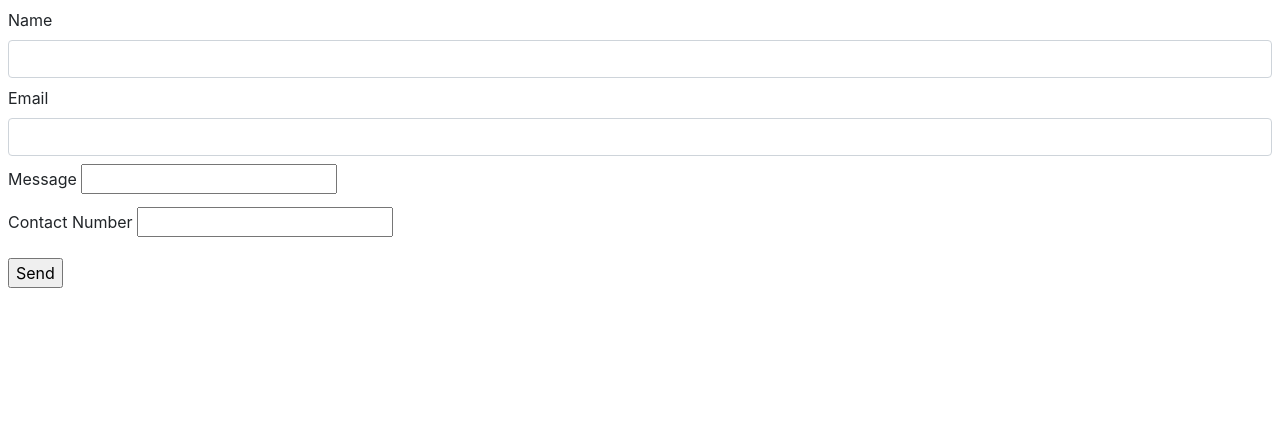
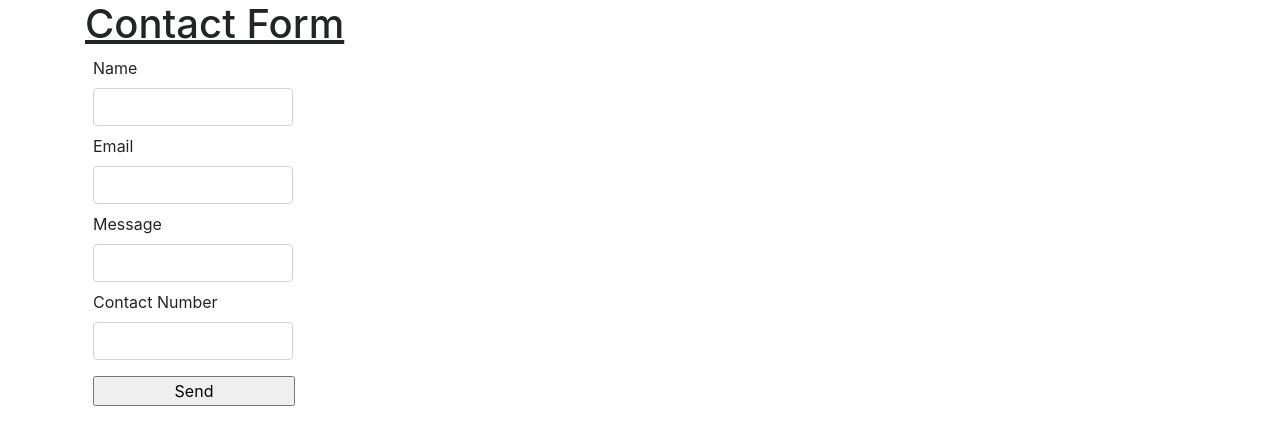
Before and after one commit to bilal4821/Contact_Form, a plain HTML site: page index.html in a window 1280 px wide. Drawn offline with nearby package versions, Linux system fonts and the light colour scheme.

Commit message:
applied styling
in reference to #1

```diff
--- a/index.html
+++ b/index.html
@@ -1,6 +1,7 @@
 <!DOCTYPE html>
 <html>
 <head>
+  <link rel="stylesheet" href="style.css">
     <link rel="stylesheet" href="https://cdn.jsdelivr.net/npm/bootstrap@4.4.1/dist/css/bootstrap.min.css" integrity="sha384-Vkoo8x4CGsO3+Hhxv8T/Q5PaXtkKtu6ug5TOeNV6gBiFeWPGFN9MuhOf23Q9Ifjh" crossorigin="anonymous">
     <title>Contact Form</title>
     <script type="text/javascript" src="https://cdn.jsdelivr.net/npm/@emailjs/browser@4/dist/email.min.js"></script>
@@ -52,35 +53,90 @@
     </form> -->
 
 
-    <div class="center">
 
 
-    <form id="contact-form">
-        <div style="margin: 8px;" class="form-group">
+
+    <!-- <form id="contact-form">
+      <h1><u>Contact Form</u></h1>
+        <div style="margin: 8px; width: 200px;" class="form-group">
           <label for="exampleInputEmail1">Name</label>
           <input name="user_name" type="text" class="form-control" id="exampleInputEmail1" aria-describedby="emailHelp">
-          <!-- <small id="emailHelp" class="form-text text-muted">We'll never share your email with anyone else.</small> -->
         </div>
-        <div style="margin: 8px;" class="form-group">
+        <div style="margin: 8px; width: 200px;" class="form-group">
           <label for="exampleInputPassword1">Email</label>
           <input name="user_email" type="email" class="form-control" id="exampleInputPassword1">
         </div>
-        <div style="margin: 8px;" class="form-group">
-            <label for="exampleInputPassword1">Message</label>
-            <!-- <textarea name="message" id="exampleInputPassword1"></textarea> -->
-            <input type="text" name="message">
-          </div>
-          <div style="margin: 8px;" class="form-group">
-            <label for="exampleInputPassword1">Contact Number</label>
-            <input type="text" name="user_number">
-          </div>
-          <input style="margin:8px;" type="submit" value="Send">
 
+        <div style="margin: 8px; width: 200px;" class="form-group">
+          <label for="exampleInputPassword1">Message</label>
+          <input name="message" type="text" class="form-control" id="exampleInputPassword1">
+        </div>
+
+        <div style="margin: 8px; width: 200px;" class="form-group">
+          <label for="exampleInputPassword1">Contact Number</label>
+          <input name="user_number" type="text" class="form-control" id="exampleInputPassword1">
+        </div>
+
+          <input  style="margin:8px; width: 202px; color: black;" type="submit" value="Send">
           <input type="hidden" name="owner" value="Bilal Khan">
 
-        <!-- <button style="margin: 8px;" type="submit" value="send" class="btn btn-primary">Submit</button> -->
+      </form> -->
+
+
+
+
+      <div class="container">
+
+        <!-- <div class="row align-items-center">
+          <div class="col">
+            One of three columns
+          </div>
+          <div class="col">
+            One of three columns
+          </div>
+          <div class="col">
+            One of three columns
+          </div>
+        </div> -->
+        <div class="row align-items-end">
+
+          <div class="col">
+             <form id="contact-form">
+      <h1><u>Contact Form</u></h1>
+        <div style="margin: 8px; width: 200px;" class="form-group">
+          <label for="exampleInputEmail1">Name</label>
+          <input name="user_name" type="text" class="form-control" id="exampleInputEmail1" aria-describedby="emailHelp">
+        </div>
+        <div style="margin: 8px; width: 200px;" class="form-group">
+          <label for="exampleInputPassword1">Email</label>
+          <input name="user_email" type="email" class="form-control" id="exampleInputPassword1">
+        </div>
+
+        <div style="margin: 8px; width: 200px;" class="form-group">
+          <label for="exampleInputPassword1">Message</label>
+          <input name="message" type="text" class="form-control" id="exampleInputPassword1">
+        </div>
+
+        <div style="margin: 8px; width: 200px;" class="form-group">
+          <label for="exampleInputPassword1">Contact Number</label>
+          <input name="user_number" type="text" class="form-control" id="exampleInputPassword1">
+        </div>
+
+          <input class="button"  style="margin:8px; width: 202px;" type="submit" value="Send">
+          <input type="hidden" name="owner" value="Bilal Khan">
+
       </form>
 
-    </div>
+          </div>
+
+        </div>
+      </div>
+
+
+
+
+
+
+
 </body>
 </html>
```
